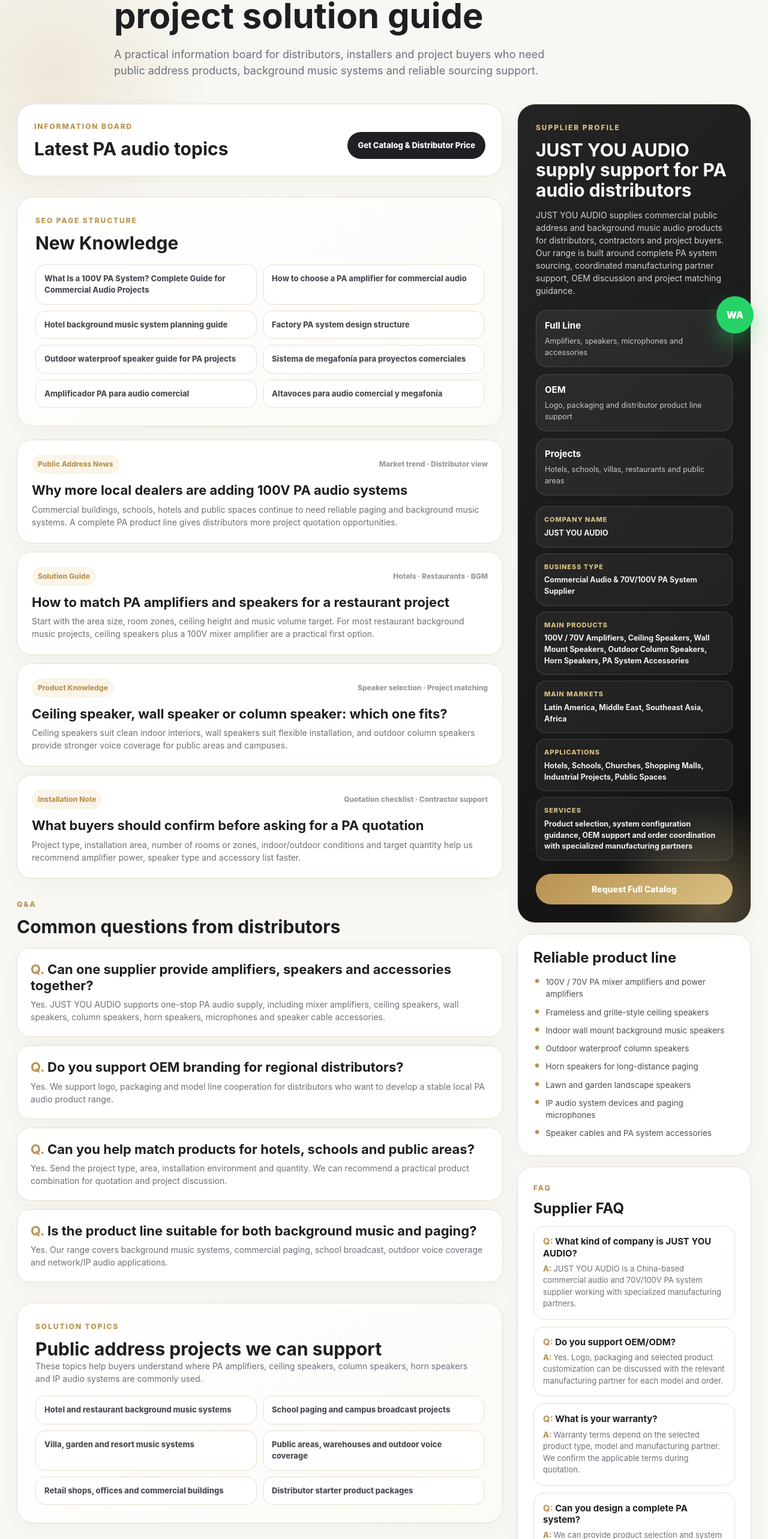
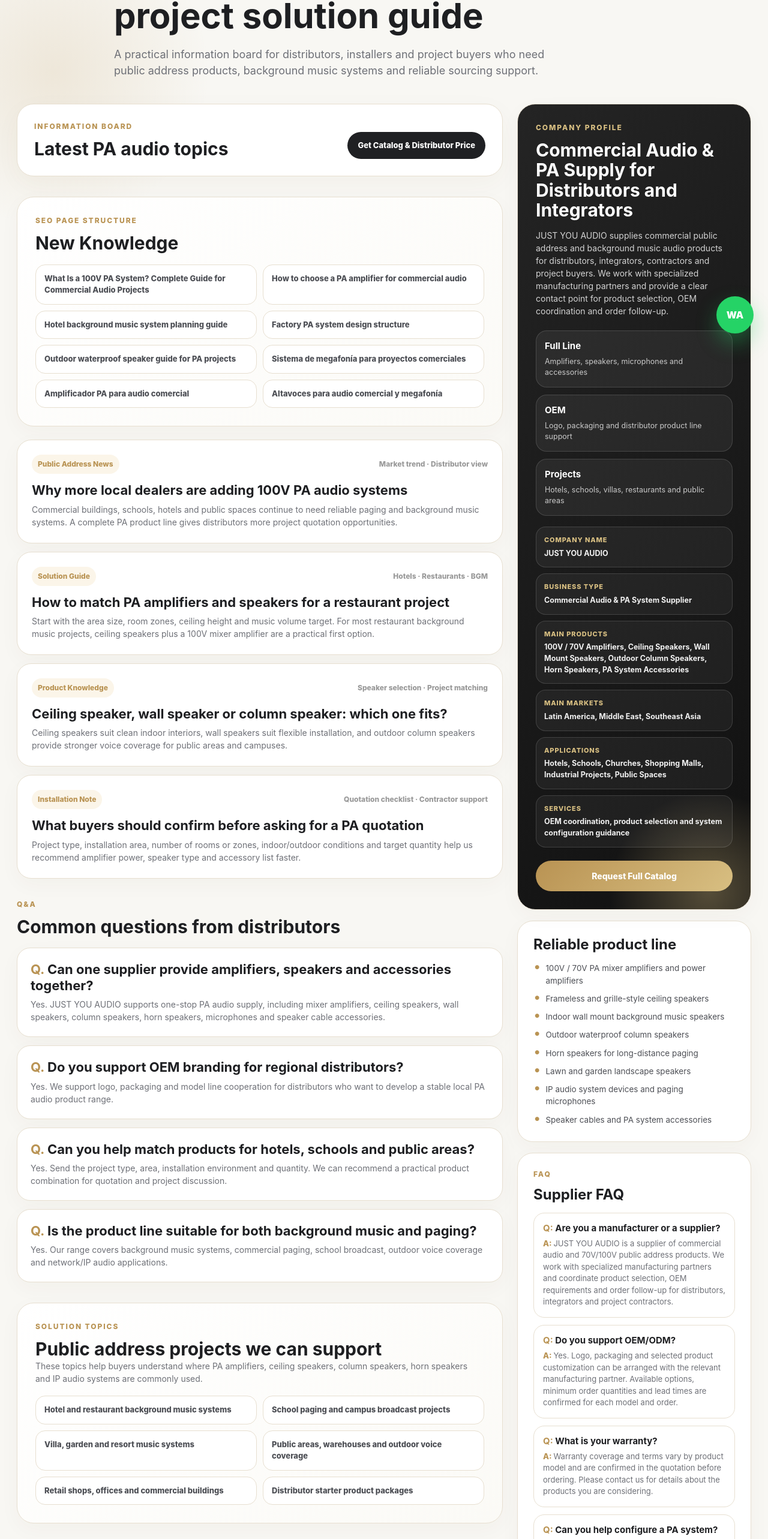
Before and after one commit to 0421eva123/just-you-audio-website, a Next.js app: page /knowledge in a window 1280 px wide. Shown: the part 220-2786 px from the top of the page at 60% size. Built offline with nearby package versions, Linux system fonts and the light colour scheme.

Commit message:
Update supplier FAQ and market positioning

```diff
--- a/app/globals.css
+++ b/app/globals.css
@@ -419,14 +419,9 @@
   backdrop-filter: blur(12px);
 }
 
-.tag.one {
+.tag.two {
   top: 32px;
   right: 30px;
-}
-
-.tag.two {
-  bottom: 28px;
-  left: 28px;
 }
 
 .tag.three {
--- a/app/knowledge/page.tsx
+++ b/app/knowledge/page.tsx
@@ -78,47 +78,47 @@
 
 const companySnapshot = [
   ["Company Name", "JUST YOU AUDIO"],
-  ["Business Type", "Commercial Audio & 70V/100V PA System Supplier"],
+  ["Business Type", "Commercial Audio & PA System Supplier"],
   [
     "Main Products",
     "100V / 70V Amplifiers, Ceiling Speakers, Wall Mount Speakers, Outdoor Column Speakers, Horn Speakers, PA System Accessories",
   ],
-  ["Main Markets", "Latin America, Middle East, Southeast Asia, Africa"],
+  ["Main Markets", "Latin America, Middle East, Southeast Asia"],
   [
     "Applications",
     "Hotels, Schools, Churches, Shopping Malls, Industrial Projects, Public Spaces",
   ],
   [
     "Services",
-    "Product selection, system configuration guidance, OEM support and order coordination with specialized manufacturing partners",
+    "OEM coordination, product selection and system configuration guidance",
   ],
 ];
 
 const supplierFaqs = [
   {
-    question: "What kind of company is JUST YOU AUDIO?",
+    question: "Are you a manufacturer or a supplier?",
     answer:
-      "JUST YOU AUDIO is a China-based commercial audio and 70V/100V PA system supplier working with specialized manufacturing partners.",
+      "JUST YOU AUDIO is a supplier of commercial audio and 70V/100V public address products. We work with specialized manufacturing partners and coordinate product selection, OEM requirements and order follow-up for distributors, integrators and project contractors.",
   },
   {
     question: "Do you support OEM/ODM?",
     answer:
-      "Yes. Logo, packaging and selected product customization can be discussed with the relevant manufacturing partner for each model and order.",
+      "Yes. Logo, packaging and selected product customization can be arranged with the relevant manufacturing partner. Available options, minimum order quantities and lead times are confirmed for each model and order.",
   },
   {
     question: "What is your warranty?",
     answer:
-      "Warranty terms depend on the selected product type, model and manufacturing partner. We confirm the applicable terms during quotation.",
+      "Warranty coverage and terms vary by product model and are confirmed in the quotation before ordering. Please contact us for details about the products you are considering.",
   },
   {
-    question: "Can you design a complete PA system?",
+    question: "Can you help configure a PA system?",
     answer:
-      "We can provide product selection and system configuration guidance based on the project area, installation environment, zones and estimated quantities.",
+      "Yes. We provide product selection and system configuration guidance based on your application, installation environment, zoning requirements and estimated quantities.",
   },
   {
     question: "What markets do you mainly serve?",
     answer:
-      "We mainly serve Latin America, Middle East, Southeast Asia, and Africa.",
+      "Our primary focus is Latin America. We also support customers in the Middle East and Southeast Asia.",
   },
 ];
 
@@ -259,14 +259,14 @@
 
           <aside className="factory-profile" aria-label="Supplier profile">
             <div className="factory-profile-card">
-              <div className="label">Supplier Profile</div>
-              <h2>JUST YOU AUDIO supply support for PA audio distributors</h2>
+              <div className="label">Company Profile</div>
+              <h2>Commercial Audio & PA Supply for Distributors and Integrators</h2>
               <p>
                 JUST YOU AUDIO supplies commercial public address and background
-                music audio products for distributors, contractors and project
-                buyers. Our range is built around complete PA system sourcing,
-                coordinated manufacturing partner support, OEM discussion and
-                project matching guidance.
+                music audio products for distributors, integrators, contractors
+                and project buyers. We work with specialized manufacturing
+                partners and provide a clear contact point for product
+                selection, OEM coordination and order follow-up.
               </p>
               <div className="profile-stats">
                 <div>
--- a/app/page.tsx
+++ b/app/page.tsx
@@ -276,7 +276,6 @@
                   src="/images/hero-pa-system.jpg"
                   alt="JUST YOU AUDIO PA amplifier and speaker product range"
                 />
-                <div className="tag one">Retail-ready appearance</div>
                 <div className="tag two">Complete PA product line</div>
                 <div className="tag three">Specialized Manufacturing Partnerships</div>
               </div>
```
